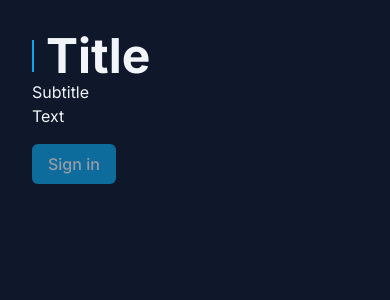
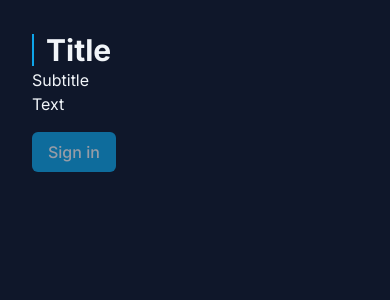
Before and after one commit to Jessica-Garcia/tailwind-next, a Next.js app: page / in a window 390 px wide. Shown: the top 300 px of the page. Built offline with nearby package versions, Linux system fonts and the light colour scheme.

Commit message:
responsive design and breakpoints

```diff
--- a/src/app/page.tsx
+++ b/src/app/page.tsx
@@ -1,7 +1,7 @@
 export default function Home() {
   return (
     <div className="p-8 bg-slate-900 text-slate-100 h-screen">
-      <h1 className="font-bold flex items-center gap-3 text-5xl before:flex before:w-0.5 before:h-8 before:bg-sky-500">Title</h1>
+      <h1 className="font-bold flex items-center gap-3 text-3xl sm:text-5xl lg:text-6xl before:flex before:w-0.5 before:h-8 before:bg-sky-500">Title</h1>
       <h2>Subtitle</h2>
       <p>Text</p>
       <button disabled className="bg-sky-500 px-4 py-2 rounded-md font-medium mt-4 enabled:hover:bg-sky-600 disabled:opacity-60 disabled:cursor-not-allowed">Sign in</button>
```
